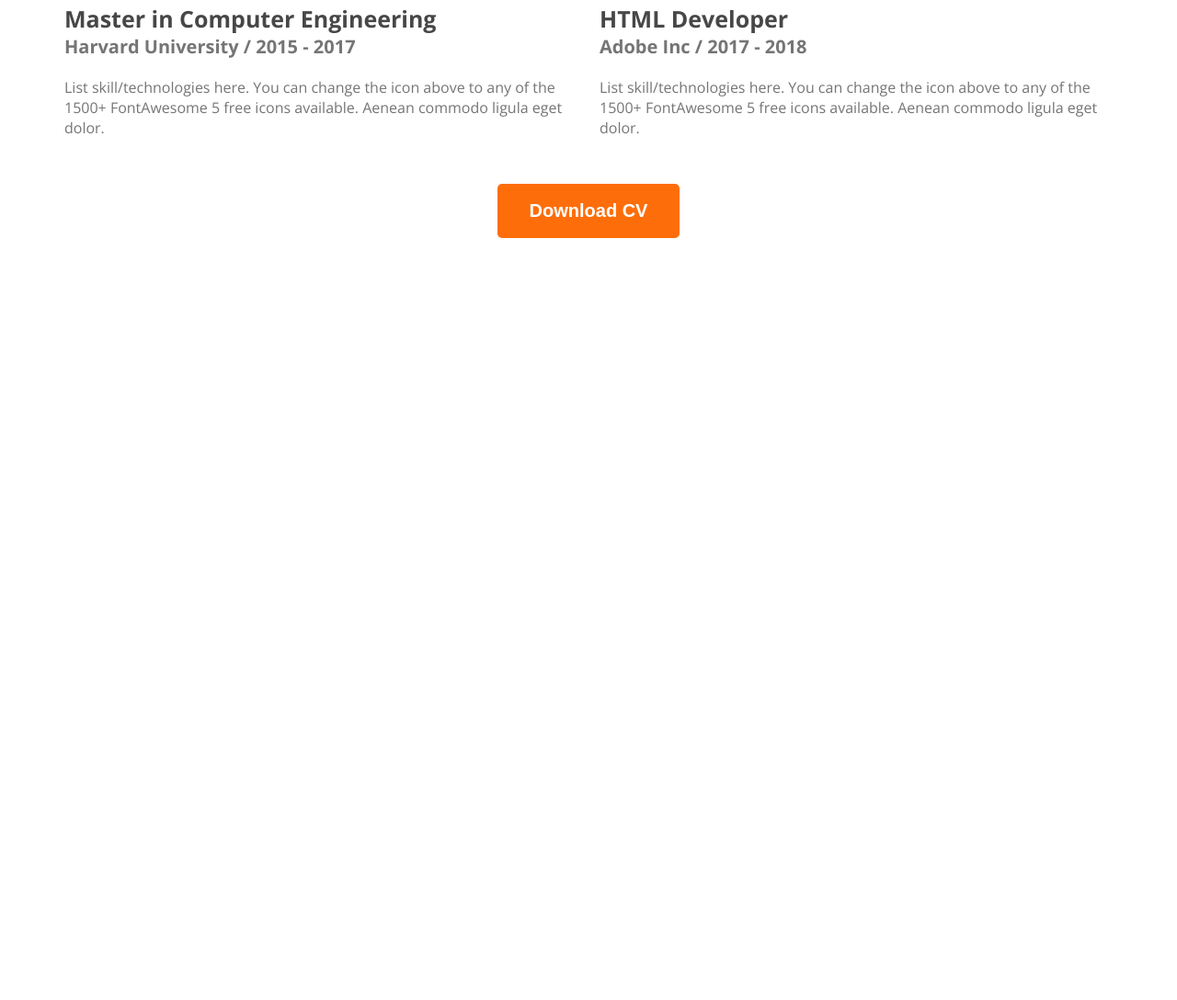
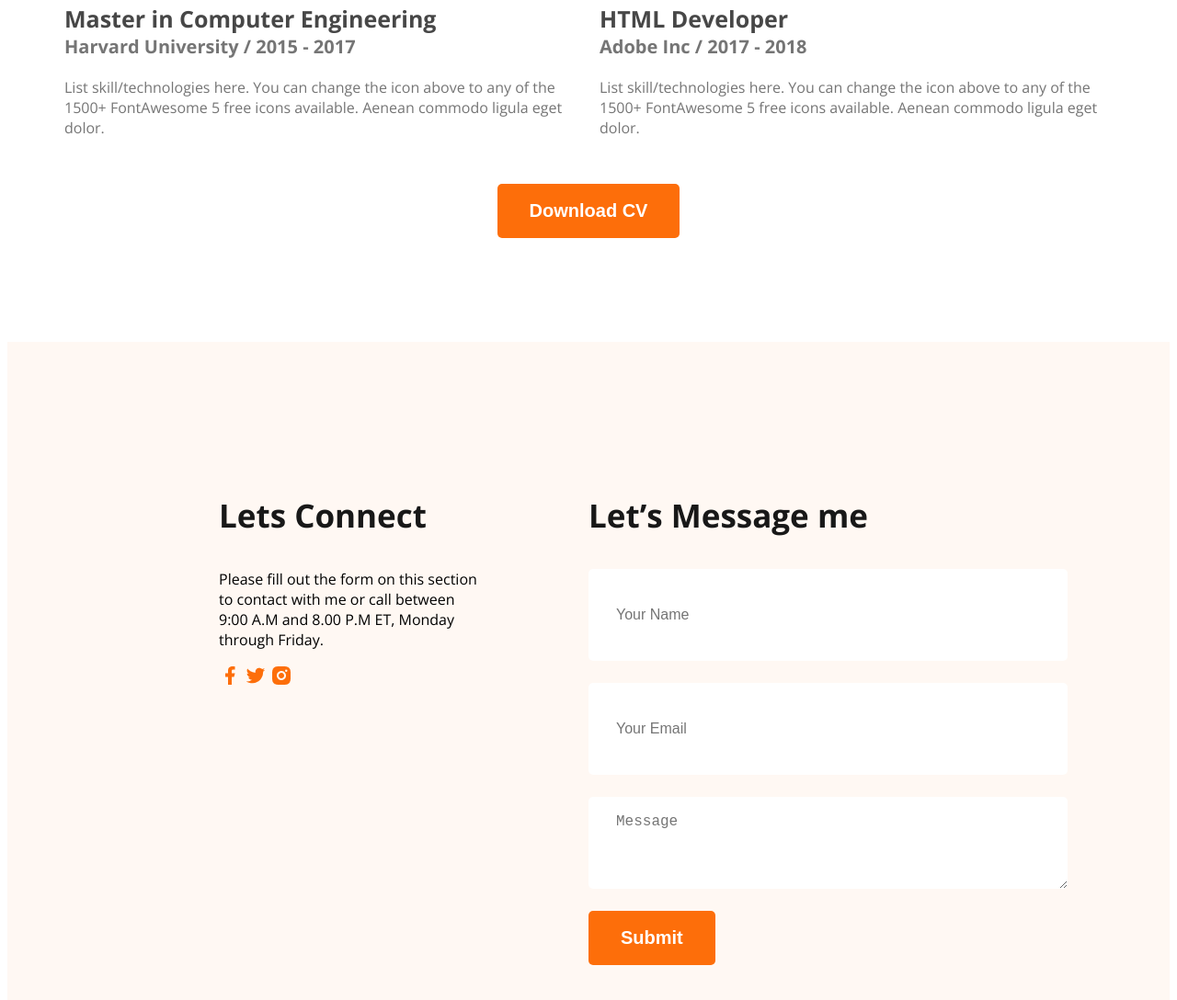
Before and after one commit to OmarFaruk41/web-developer-portfolio, a plain HTML site: page index.html in a window 1280 px wide. Shown: the part 3179-4267 px from the top of the page at 92% size. Before the commit the page ends 3551 px from the top, so only its background shows below. Drawn offline with nearby package versions, Linux system fonts and the light colour scheme.

Commit message:
style footer contact form

```diff
--- a/index.html
+++ b/index.html
@@ -149,5 +149,26 @@
       </div>
      </sectiond>
     </main>
+    <footer class="secondary-bg">
+      <div class="footer-colume">
+           <h3 class="section-title">Lets Connect</h3>
+           <p>Please fill out the form on this section to contact with me or call between 9:00 A.M and 8.00 P.M ET, Monday through Friday.</p>
+           <div>
+            <a href=""><img src="./images/icons/facebook.png" alt=""></a>
+            <a href=""><img src="./images/icons/twitter.png" alt=""></a>
+            <a href=""><img src="./images/icons/insta.png" alt=""></a>
+           </div>
+      </div>
+
+      <div class="footer-colume">
+         <h3 class="section-title">Let’s Message me</h3>
+         <form>
+            <input type="text" name="" id="" placeholder="Your Name">
+            <input type="email" name="" id="" placeholder="Your Email">
+            <textarea name="" id="" cols="30" rows="20" placeholder="Message"></textarea>
+            <input class="btn-primary" type="submit" value="Submit">
+         </form>
+      </div>
+    </footer>
 </body>
 </html>
--- a/style.css
+++ b/style.css
@@ -186,3 +186,25 @@ gap: 24px;
   margin-bottom: 113px;
 
 }
+/* footer styles */
+footer{
+    padding: 130px 230px;
+    display: flex;
+    gap: 117px;
+
+}
+.footer-colume{
+    width: 50%;
+}
+footer input[type="text"] , footer input[type="email"] , footer textarea{
+    height: 64px;
+    border-radius: 5px;
+    background-color: white;
+    display: block;
+    width: 461px;
+    padding: 18px 30px;
+    margin-bottom: 24px;
+    border: none;
+    font-size: 16px;
+    color:#757575 ;
+}
```
